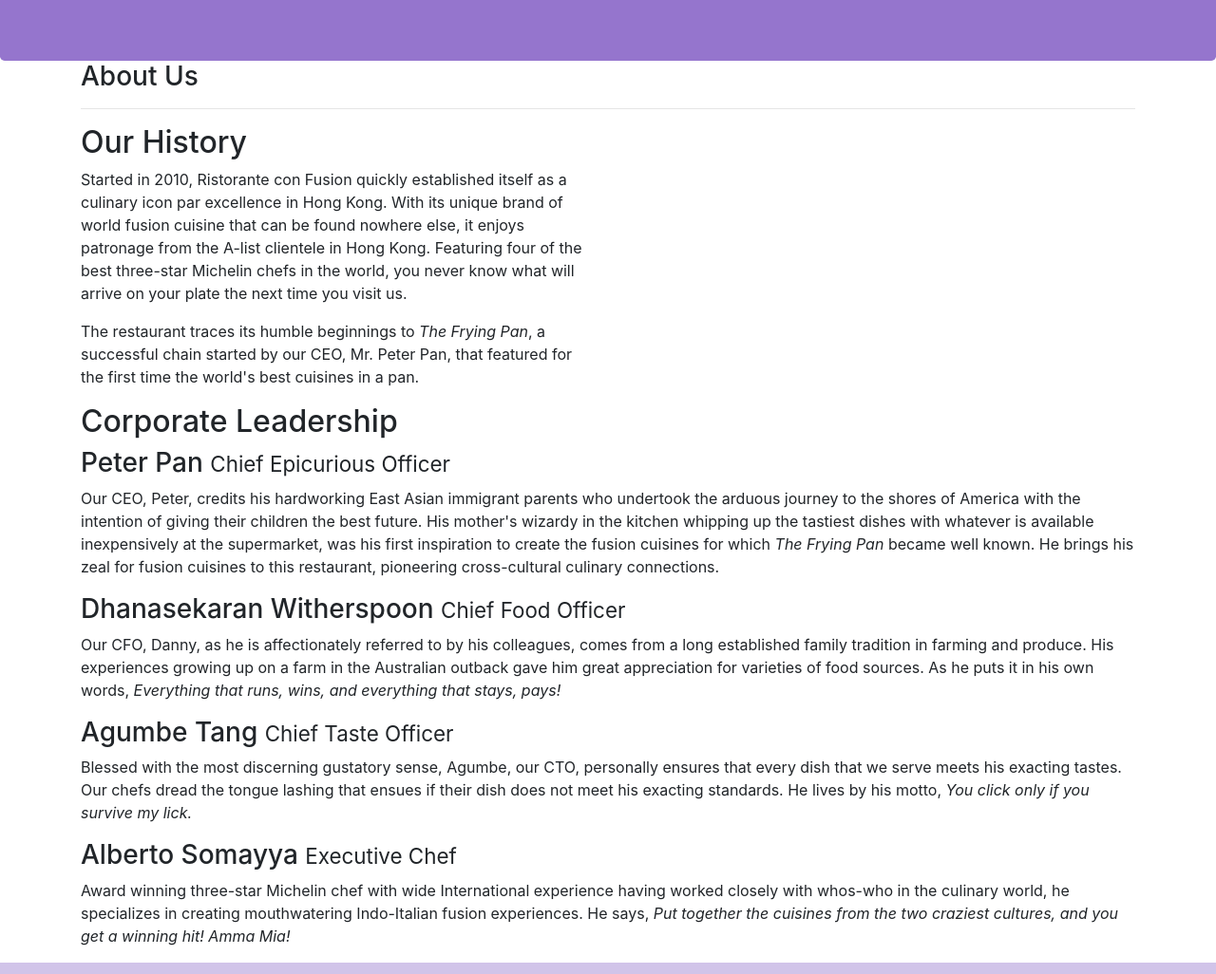
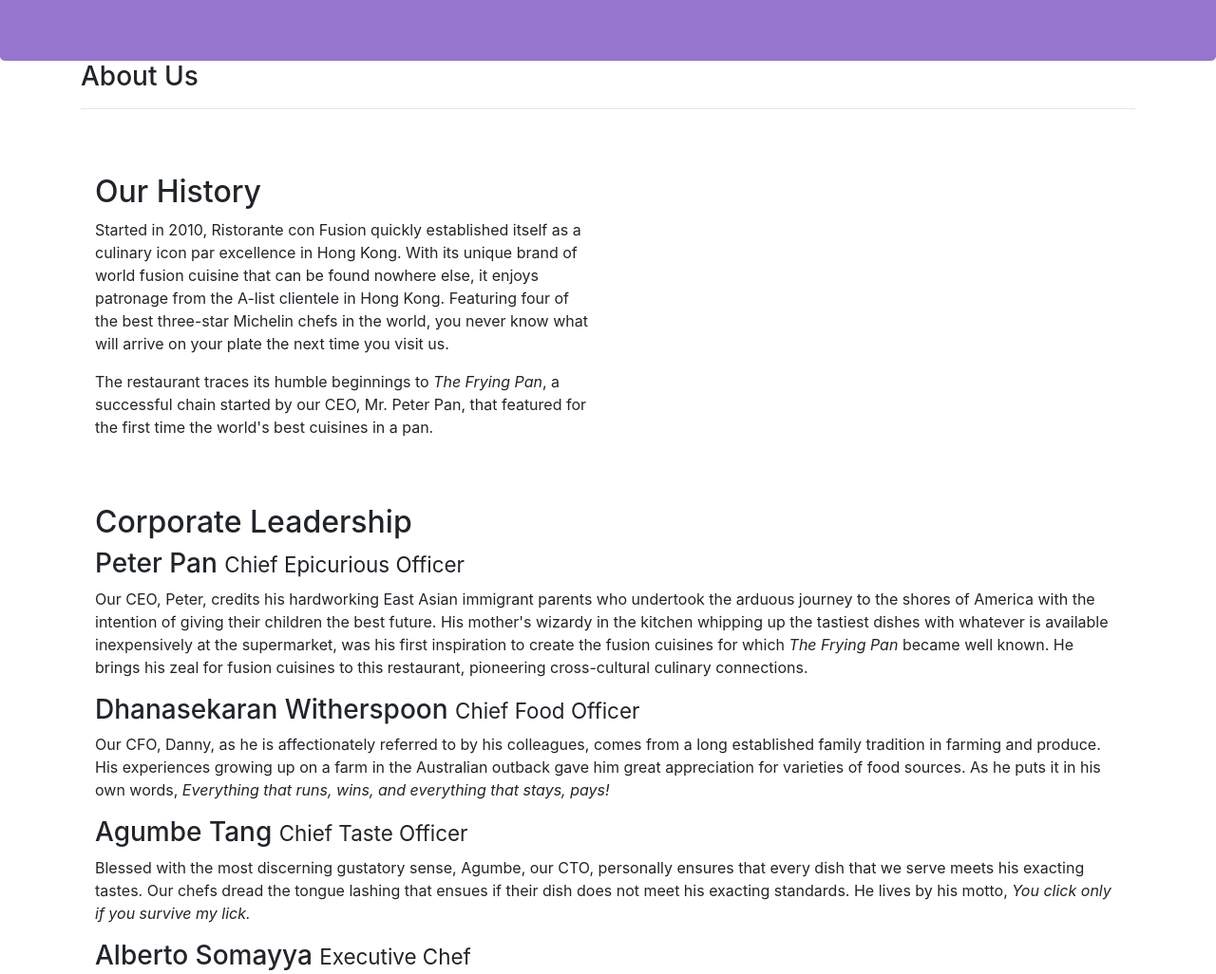
Before and after one commit to nikko1383/bootstrap, a website: page aboutus.html in a window 1280 px wide. Shown: the part 220-1246 px from the top of the page at 95% size. Drawn offline with nearby package versions, Linux system fonts and the light colour scheme.

Commit message:
grid final asigment final

```diff
--- a/aboutus.html
+++ b/aboutus.html
@@ -37,7 +37,7 @@
             </div>
         </div>
 
-        <div class="row">
+        <div class="row row-content align-items-center">
             <div class="col-xl-6">
                 <h2>Our History</h2>
                 <p>Started in 2010, Ristorante con Fusion quickly established itself as a culinary icon par excellence in Hong Kong. With its unique brand of world fusion cuisine that can be found nowhere else, it enjoys patronage from the A-list clientele in Hong Kong.  Featuring four of the best three-star Michelin chefs in the world, you never know what will arrive on your plate the next time you visit us.</p>
@@ -48,7 +48,7 @@
         </div>
 
 
-        <div class="row  d-none d-sm-block">
+        <div class="row  row-content align-items-center d-none d-sm-block">
             <div class="col-12">
                 <h2>Corporate Leadership</h2>
                 <h3>Peter Pan <small>Chief Epicurious Officer</small></h3>
```
